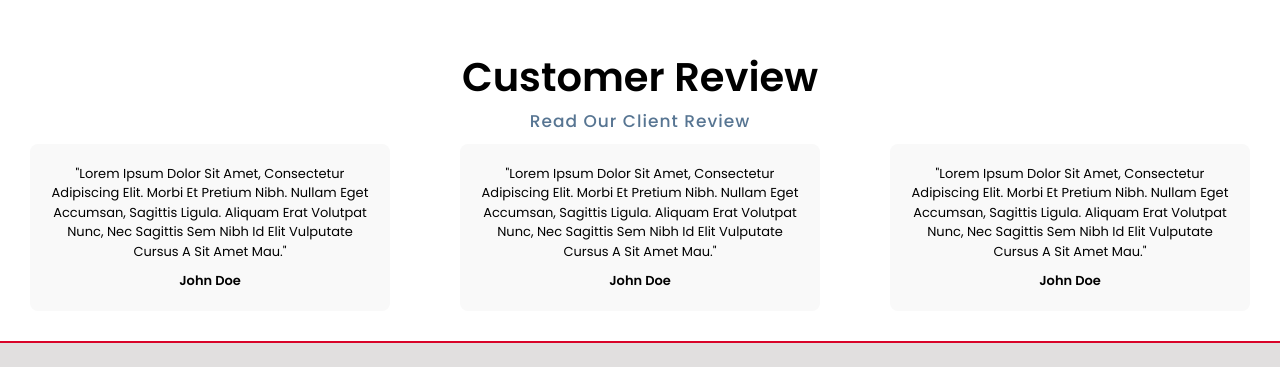
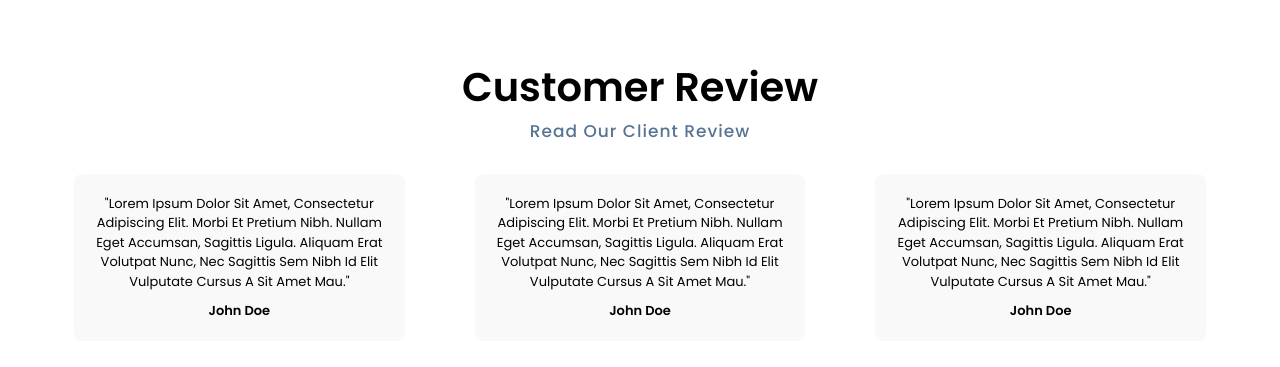
Before and after one commit to arfatwadekar/KhandwaTravels_Client, a plain HTML site: page index.html in a window 1280 px wide. Shown: the part 2115-2482 px from the top of the page. Drawn offline with nearby package versions, Linux system fonts and the light colour scheme.

Commit message:
Add files via upload

```diff
--- a/assests/css/style.css
+++ b/assests/css/style.css
@@ -300,7 +300,7 @@ section {
   justify-self: start;
   width: 100%;
 }
-.btn:hover{
+.btn:hover {
   background-color: var(--main-color);
   color: var(--white);
 }
@@ -311,9 +311,7 @@ section {
   display: flex;
   text-align: center;
 }
-.testimonial {
-  padding: 20px;
-}
+
 .testimonialCard {
   background-color: #f9f9f9;
   padding: 20px;
--- a/index.html
+++ b/index.html
@@ -154,12 +154,9 @@
         <div class="row">
           <div class="heading">
             <h2>Customer Review</h2>
-            <p>Read Our Client Review</p>
-          </div>
+            <p style="  margin-bottom: 20px;">Read Our Client Review</p>
           </div>
 
-
-      <!-- Swiper -->
           <div class="swiper mySwiper Tcontainer">
             <div class="swiper-wrapper">
               <div class="swiper-slide">
@@ -198,7 +195,7 @@
             </div>
             <!-- <div class="swiper-pagination"></div> -->
           </div>
-
+        </div>
       </section>
 
       <!-- ==================== Footer ============================ -->
```
Lines whose indentation alone changed are shown as unchanged.
